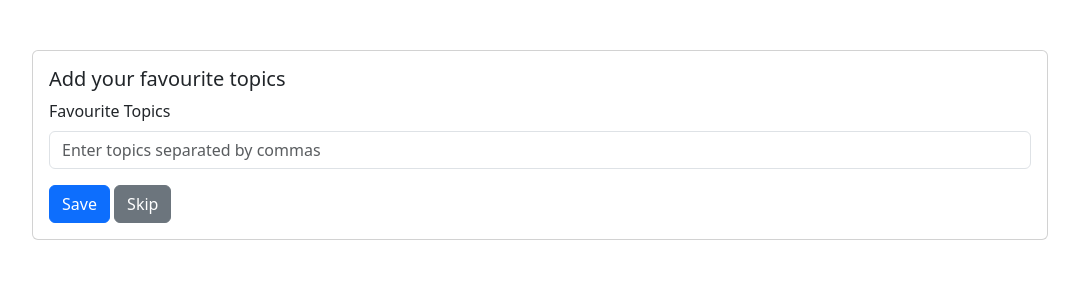
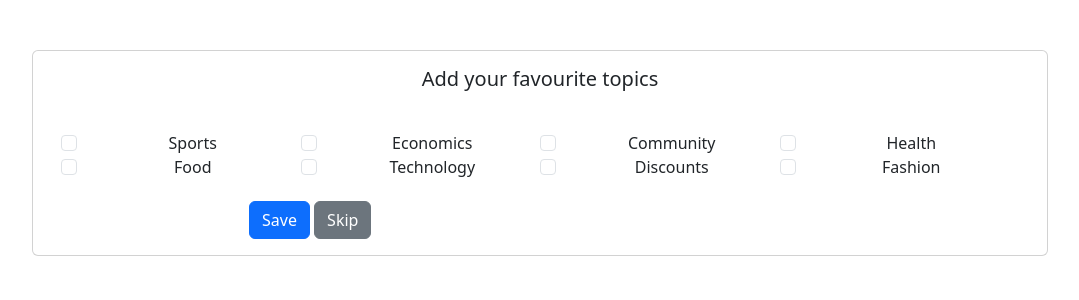
Before and after one commit to Shit-Heads/kynhackathon, a Flask app: page /favourites in a window 1280 px wide. Shown: the top 300 px of the page, without its empty margins (100-1179 px from the left). Run offline with Flask 3, Linux system fonts and the light colour scheme; some libraries are stand-ins or nearby versions.

Commit message:
html restored

```diff
--- a/code/templates/favourites.html
+++ b/code/templates/favourites.html
@@ -13,14 +13,66 @@
     <div class="container mt-4">
         <div class="card">
             <div class="card-body">
-                <h5 class="card-title">Add your favourite topics</h5>
+                <h5 class="card-title" style="text-align: center; margin-bottom: 40px; font-weight: 500;">Add your favourite topics</h5>
                 <form method="POST" action="{{ url_for('favourites') }}">
-                    <div class="mb-3">
-                        <label for="topics" class="form-label">Favourite Topics</label>
-                        <input type="text" class="form-control" id="topics" name="topics" placeholder="Enter topics separated by commas">
+                    <div class="form-check">
+                      <div class="container text-center">
+                        <div class="row">
+                          <div class="col">
+                            <input class="form-check-input" type="checkbox" name="topics" value="Sports" id="flexCheckSports">
+                            <label class="form-check-label" for="flexCheckSports">
+                             Sports
+                            </label>
+                          </div>
+                          <div class="col">
+                            <input class="form-check-input" type="checkbox" name="topics" value="Economics" id="flexCheckEconomics">
+                            <label class="form-check-label" for="flexCheckEconomics">
+                             Economics
+                            </label>
+                          </div>
+                          <div class="col">
+                            <input class="form-check-input" type="checkbox" name="topics" value="Community" id="flexCheckCommunity">
+                            <label class="form-check-label" for="flexCheckCommunity">
+                             Community
+                            </label>
+                          </div>
+                          <div class="col">
+                            <input class="form-check-input" type="checkbox" name="topics" value="Health" id="flexCheckHealth">
+                            <label class="form-check-label" for="flexCheckHealth">
+                             Health
+                            </label>
+                          </div>
+                        </div>
+                        <div class="row">
+                            <div class="col">
+                              <input class="form-check-input" type="checkbox" name="topics" value="Sports" id="flexCheckSports">
+                              <label class="form-check-label" for="flexCheckSports">
+                               Food
+                              </label>
+                            </div>
+                            <div class="col">
+                              <input class="form-check-input" type="checkbox" name="topics" value="Economics" id="flexCheckEconomics">
+                              <label class="form-check-label" for="flexCheckEconomics">
+                                Technology
+                              </label>
+                            </div>
+                            <div class="col">
+                              <input class="form-check-input" type="checkbox" name="topics" value="Community" id="flexCheckCommunity">
+                              <label class="form-check-label" for="flexCheckCommunity">
+                               Discounts
+                              </label>
+                            </div>
+                            <div class="col">
+                              <input class="form-check-input" type="checkbox" name="topics" value="Health" id="flexCheckHealth">
+                              <label class="form-check-label" for="flexCheckHealth">
+                                 Fashion
+                              </label>
+                            </div>
+                          </div>
+                      </div>
                     </div>
-                    <button type="submit" class="btn btn-primary">Save</button>
-                    <a href="{{ url_for('dashboard') }}" class="btn btn-secondary">Skip</a>
+                    <button type="submit" class="btn btn-primary" style="margin-left:200px; margin-top:20px;" >Save</button>
+                    <a href="{{ url_for('dashboard') }}" class="btn btn-secondary" style="margin-top:20px;">Skip</a>
                 </form>
             </div>
         </div>
```
